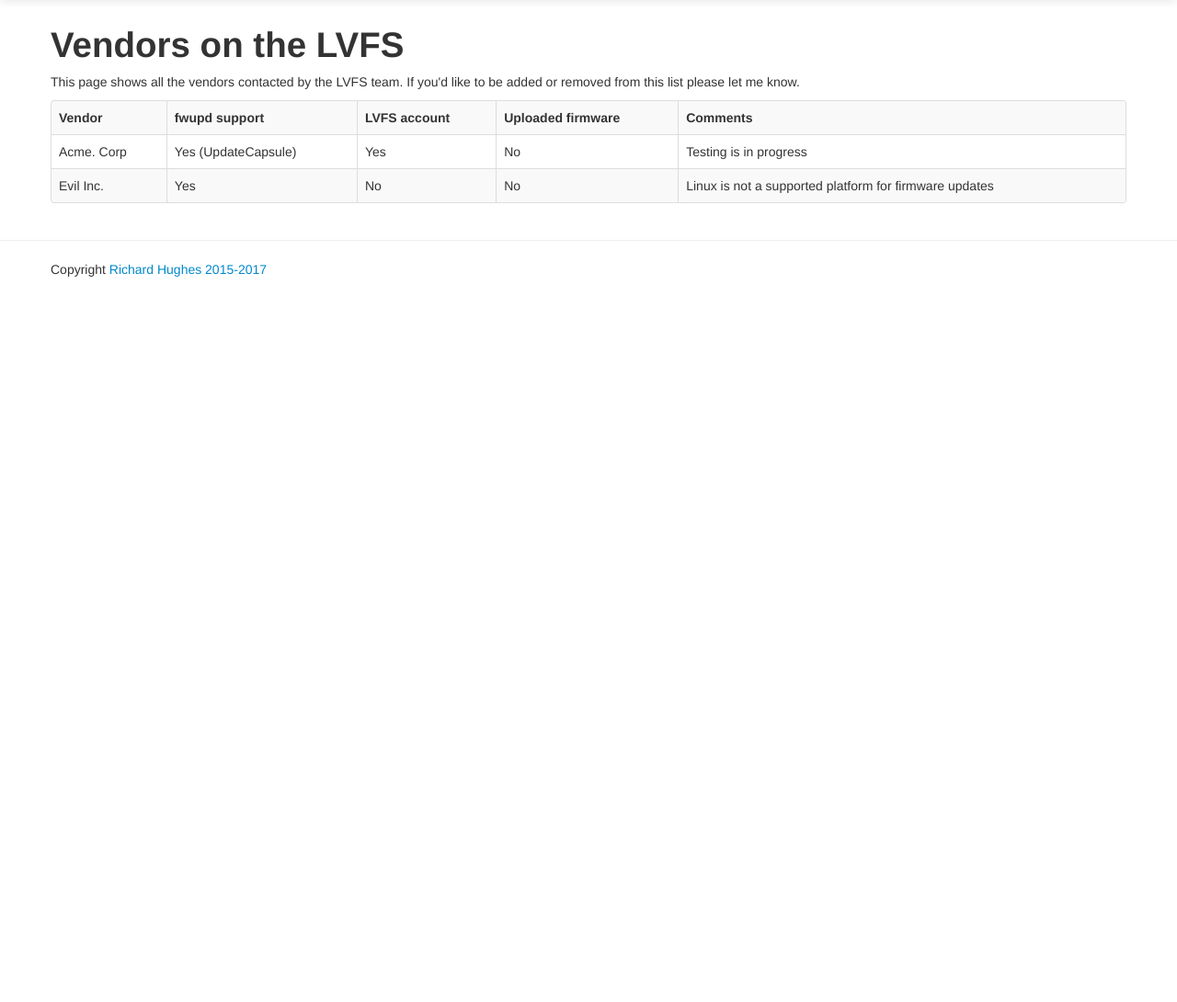
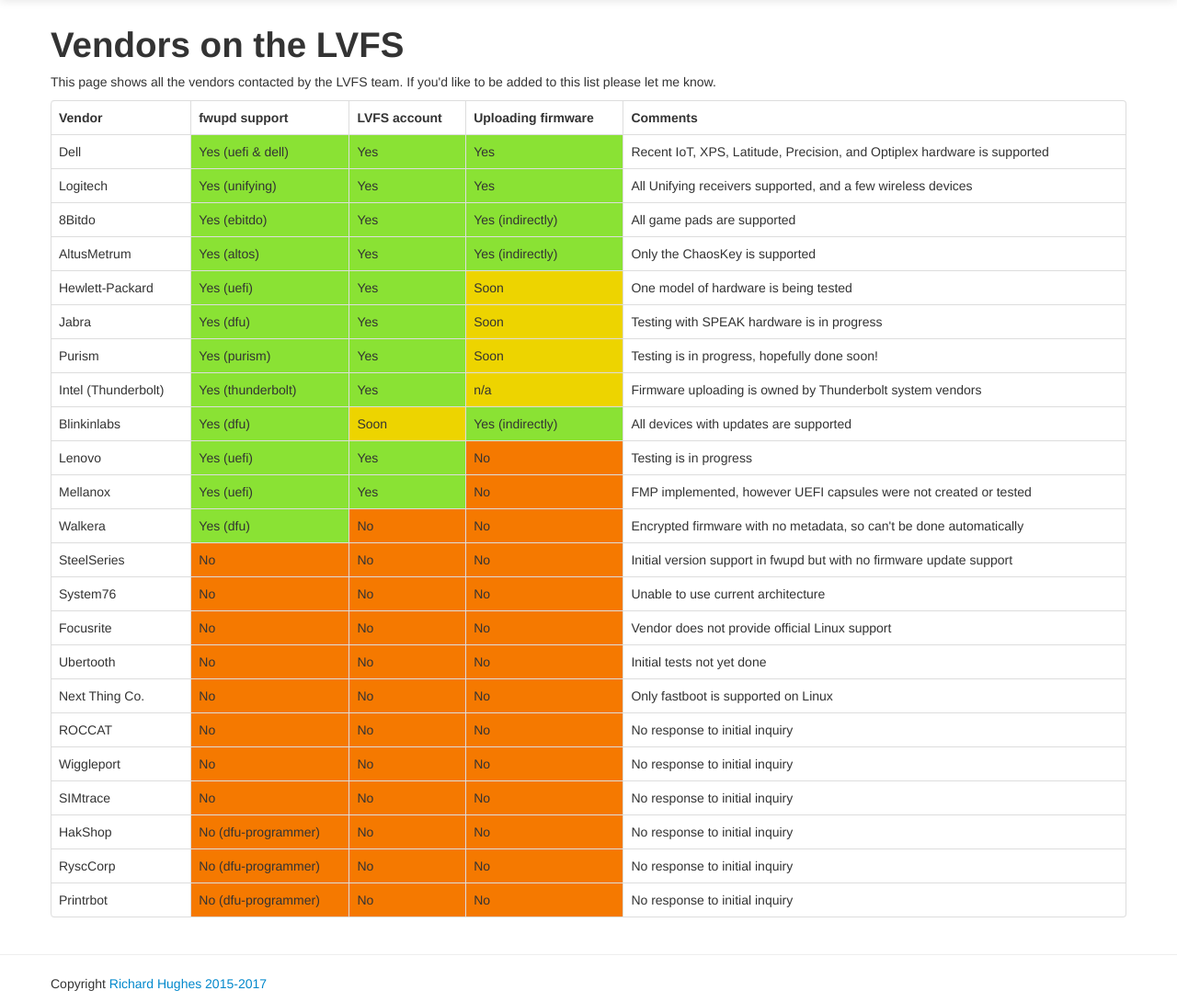
Before and after one commit to wiktor-k/lvfs-website, a Flask app: page /status in a window 1280 px wide. Shown: the part 41-1131 px from the top of the page at 92% size. Before the commit the page ends 342 px from the top, so only its background shows below. Run offline with Flask 2, Linux system fonts and the light colour scheme; some libraries are stand-ins or nearby versions.

Commit message:
More vendor status page updates

```diff
--- a/app/templates/default.html
+++ b/app/templates/default.html
@@ -13,6 +13,15 @@
     <style>
       body {
         padding-top: 60px; /* don't overlay topbar */
+      }
+      td.yes {
+        background-color: #8ae234;
+      }
+      td.no {
+        background-color: #f57900;
+      }
+      td.na {
+        background-color: #edd400;
       }
     </style>
 
--- a/app/templates/status.html
+++ /dev/null
@@ -1,39 +0,0 @@
-{% extends "default.html" %}
-
-{% block title %}Vendor Status{% endblock %}
-
-{% block content %}
-<div class="container">
-
-<h1>Vendors on the LVFS</h1>
-<p>
-  This page shows all the vendors contacted by the LVFS team.
-  If you'd like to be added or removed from this list please let me know.
-</p>
-
-<table class="table table-striped table-bordered table-hover">
-  <tr>
-    <th>Vendor</th>
-    <th>fwupd support</th>
-    <th>LVFS account</th>
-    <th>Uploaded firmware</th>
-    <th>Comments</th>
-  </tr>
-  <tr>
-    <td>Acme. Corp</td>
-    <td>Yes (UpdateCapsule)</td>
-    <td>Yes</td>
-    <td>No</td>
-    <td>Testing is in progress</td>
-  </tr>
-  <tr>
-    <td>Evil Inc.</td>
-    <td>Yes</td>
-    <td>No</td>
-    <td>No</td>
-    <td>Linux is not a supported platform for firmware updates</td>
-  </tr>
-</table>
-
-</div> <!-- container -->
-{% endblock %}
--- /dev/null
+++ b/app/templates/vendorlist.html
@@ -0,0 +1,186 @@
+{% extends "default.html" %}
+
+{% block title %}Vendor Status{% endblock %}
+
+{% block content %}
+<div class="container">
+
+<h1>Vendors on the LVFS</h1>
+<p>
+  This page shows all the vendors contacted by the LVFS team.
+  If you'd like to be added to this list please let me know.
+</p>
+
+<table class="table table-bordered">
+  <tr>
+    <th>Vendor</th>
+    <th>fwupd support</th>
+    <th>LVFS account</th>
+    <th>Uploading firmware</th>
+    <th>Comments</th>
+  </tr>
+  <tr>
+    <td>Dell</td>
+    <td class="yes">Yes (uefi &amp; dell)</td>
+    <td class="yes">Yes</td>
+    <td class="yes">Yes</td>
+    <td>Recent IoT, XPS, Latitude, Precision, and Optiplex hardware is supported</td>
+  </tr>
+  <tr>
+    <td>Logitech</td>
+    <td class="yes">Yes (unifying)</td>
+    <td class="yes">Yes</td>
+    <td class="yes">Yes</td>
+    <td>All Unifying receivers supported, and a few wireless devices</td>
+  </tr>
+  <tr>
+    <td>8Bitdo</td>
+    <td class="yes">Yes (ebitdo)</td>
+    <td class="yes">Yes</td>
+    <td class="yes">Yes (indirectly)</td>
+    <td>All game pads are supported</td>
+  </tr>
+  <tr>
+    <td>AltusMetrum</td>
+    <td class="yes">Yes (altos)</td>
+    <td class="yes">Yes</td>
+    <td class="yes">Yes (indirectly)</td>
+    <td>Only the ChaosKey is supported</td>
+  </tr>
+  <tr>
+    <td>Hewlett-Packard</td>
+    <td class="yes">Yes (uefi)</td>
+    <td class="yes">Yes</td>
+    <td class="na">Soon</td>
+    <td>One model of hardware is being tested</td>
+  </tr>
+  <tr>
+    <td>Jabra</td>
+    <td class="yes">Yes (dfu)</td>
+    <td class="yes">Yes</td>
+    <td class="na">Soon</td>
+    <td>Testing with SPEAK hardware is in progress</td>
+  </tr>
+  <tr>
+    <td>Purism</td>
+    <td class="yes">Yes (purism)</td>
+    <td class="yes">Yes</td>
+    <td class="na">Soon</td>
+    <td>Testing is in progress, hopefully done soon!</td>
+  </tr>
+  <tr>
+    <td>Intel (Thunderbolt)</td>
+    <td class="yes">Yes (thunderbolt)</td>
+    <td class="yes">Yes</td>
+    <td class="na">n/a</td>
+    <td>Firmware uploading is owned by Thunderbolt system vendors</td>
+  </tr>
+  <tr>
+    <td>Blinkinlabs</td>
+    <td class="yes">Yes (dfu)</td>
+    <td class="na">Soon</td>
+    <td class="yes">Yes (indirectly)</td>
+    <td>All devices with updates are supported</td>
+  </tr>
+  <tr>
+    <td>Lenovo</td>
+    <td class="yes">Yes (uefi)</td>
+    <td class="yes">Yes</td>
+    <td class="no">No</td>
+    <td>Testing is in progress</td>
+  </tr>
+  <tr>
+    <td>Mellanox</td>
+    <td class="yes">Yes (uefi)</td>
+    <td class="yes">Yes</td>
+    <td class="no">No</td>
+    <td>FMP implemented, however UEFI capsules were not created or tested</td>
+  </tr>
+  <tr>
+    <td>Walkera</td>
+    <td class="yes">Yes (dfu)</td>
+    <td class="no">No</td>
+    <td class="no">No</td>
+    <td>Encrypted firmware with no metadata, so can't be done automatically</td>
+  </tr>
+  <tr>
+    <td>SteelSeries</td>
+    <td class="no">No</td>
+    <td class="no">No</td>
+    <td class="no">No</td>
+    <td>Initial version support in fwupd but with no firmware update support</td>
+  </tr>
+  <tr>
+    <td>System76</td>
+    <td class="no">No</td>
+    <td class="no">No</td>
+    <td class="no">No</td>
+    <td>Unable to use current architecture</td>
+  </tr>
+  <tr>
+    <td>Focusrite</td>
+    <td class="no">No</td>
+    <td class="no">No</td>
+    <td class="no">No</td>
+    <td>Vendor does not provide official Linux support</td>
+  </tr>
+  <tr>
+    <td>Ubertooth</td>
+    <td class="no">No</td>
+    <td class="no">No</td>
+    <td class="no">No</td>
+    <td>Initial tests not yet done</td>
+  </tr>
+  <tr>
+    <td>Next Thing Co.</td>
+    <td class="no">No</td>
+    <td class="no">No</td>
+    <td class="no">No</td>
+    <td>Only fastboot is supported on Linux</td>
+  </tr>
+  <tr>
+    <td>ROCCAT</td>
+    <td class="no">No</td>
+    <td class="no">No</td>
+    <td class="no">No</td>
+    <td>No response to initial inquiry</td>
+  </tr>
+  <tr>
+    <td>Wiggleport</td>
+    <td class="no">No</td>
+    <td class="no">No</td>
+    <td class="no">No</td>
+    <td>No response to initial inquiry</td>
+  </tr>
+  <tr>
+    <td>SIMtrace</td>
+    <td class="no">No</td>
+    <td class="no">No</td>
+    <td class="no">No</td>
+    <td>No response to initial inquiry</td>
+  </tr>
+  <tr>
+    <td>HakShop</td>
+    <td class="no">No (dfu-programmer)</td>
+    <td class="no">No</td>
+    <td class="no">No</td>
+    <td>No response to initial inquiry</td>
+  </tr>
+  <tr>
+    <td>RyscCorp</td>
+    <td class="no">No (dfu-programmer)</td>
+    <td class="no">No</td>
+    <td class="no">No</td>
+    <td>No response to initial inquiry</td>
+  </tr>
+  <tr>
+    <td>Printrbot</td>
+    <td class="no">No (dfu-programmer)</td>
+    <td class="no">No</td>
+    <td class="no">No</td>
+    <td>No response to initial inquiry</td>
+  </tr>
+</table>
+
+</div> <!-- container -->
+{% endblock %}
--- a/app/views.py
+++ b/app/views.py
@@ -128,8 +128,9 @@ def donations():
     return render_template('donations.html')
 
 @app.route('/status')
+@app.route('/vendorlist')
 def status():
-    return render_template('status.html')
+    return render_template('vendorlist.html')
 
 @app.route('/vendors')
 def vendors():
```
